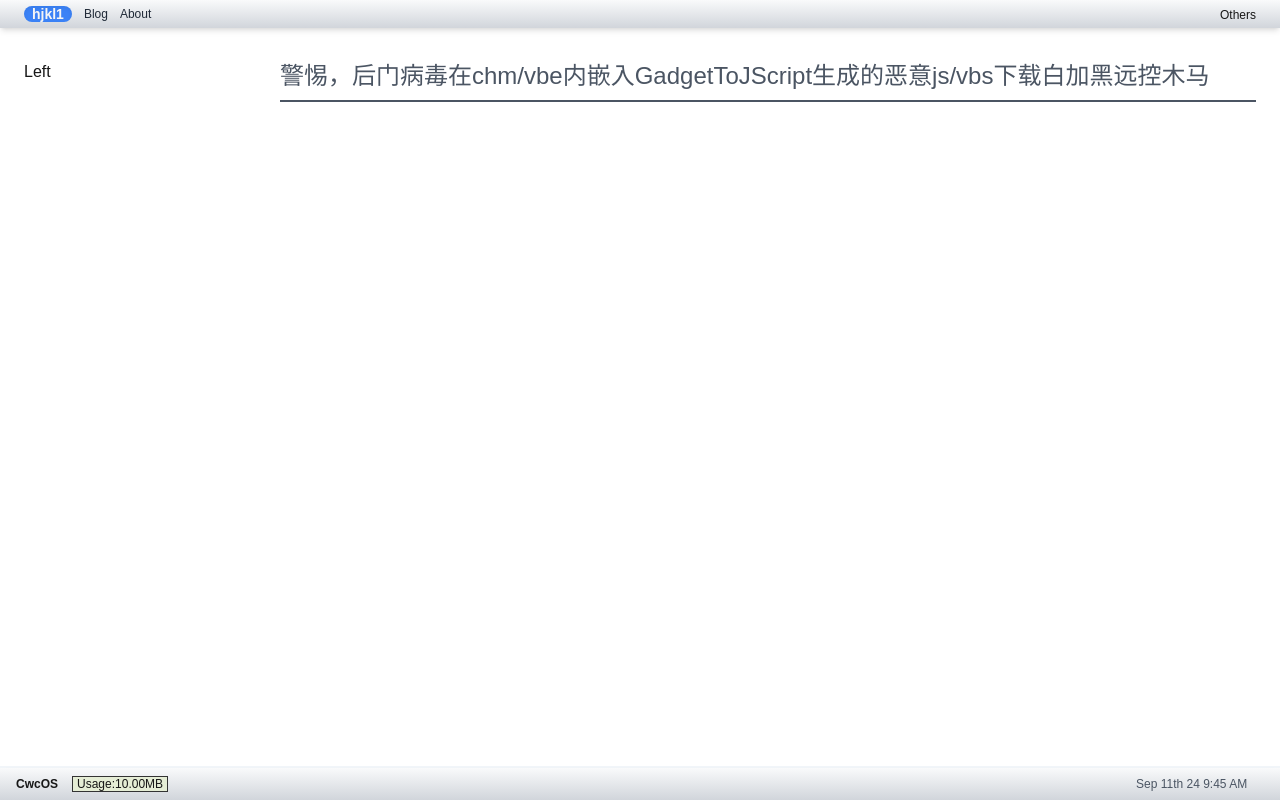
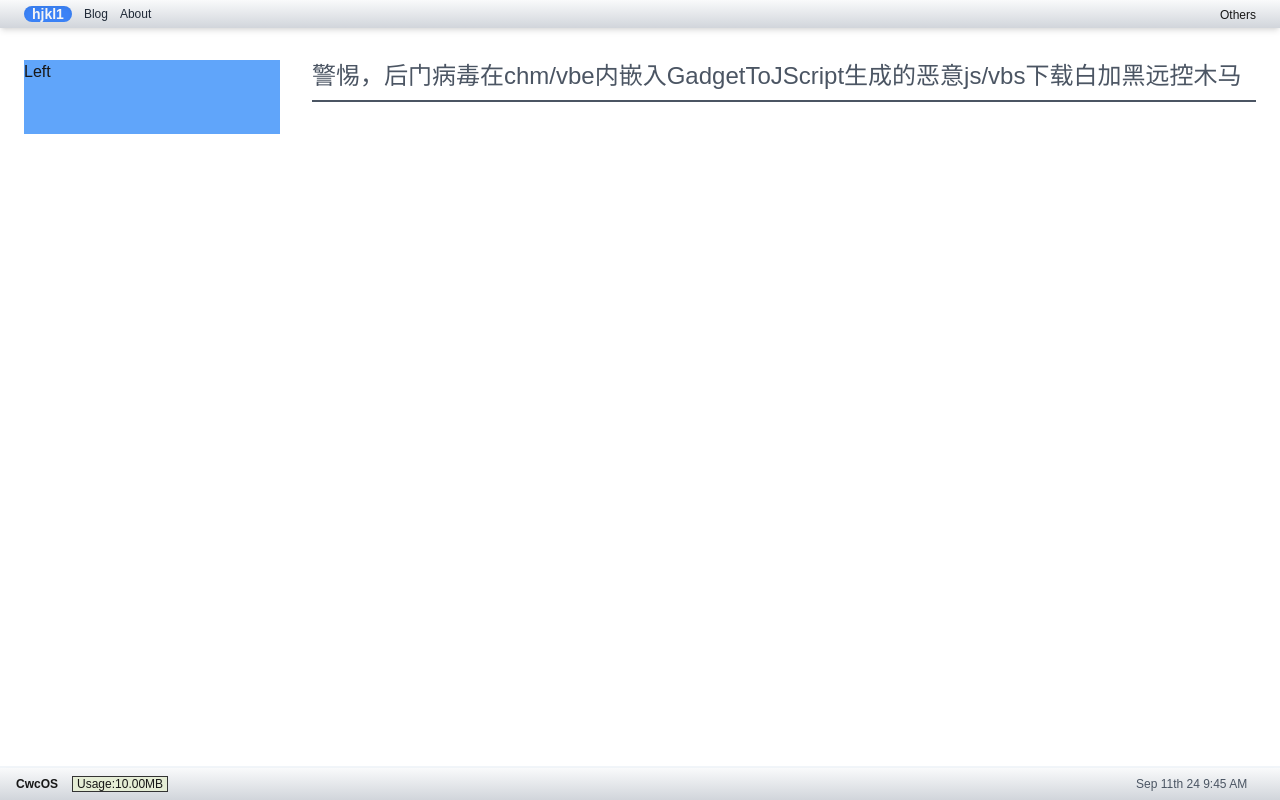
Before and after one commit to hjklchan/hjkl1-nextjs, a Next.js app: page /blog/posts/1 in a window 1280 px wide. Built offline with nearby package versions, Linux system fonts and the light colour scheme; no server answers.

Commit message:
some changes

```diff
--- a/app/blog/posts/[slug]/page.tsx
+++ b/app/blog/posts/[slug]/page.tsx
@@ -37,7 +37,9 @@ export default function PostPage({ params }: { params: { slug: string } }) {
 
     return <>
         <div className="flex w-full my-2">
-            <div className="hidden lg:flex flex-none w-64">Left</div>
+            <div className="hidden lg:flex flex-none bg-blue-400 w-64 mr-8">
+                Left
+            </div>
             <div className="flex-1">
                 <h1 className="text-2xl text-gray-600 border-b-2 overflow-hidden border-gray-600 pb-2">
                     警惕，后门病毒在chm/vbe内嵌入GadgetToJScript生成的恶意js/vbs下载白加黑远控木马
--- a/app/components/Layout/Header.tsx
+++ b/app/components/Layout/Header.tsx
@@ -26,7 +26,7 @@ export default function Header() {
     useEffect(() => {
     }, []);
 
-    return (<header className={"bg-gray-100 sticky top-0 w-full border-b-1 shadow-md bg-gradient-to-b from-gray-50 to-gray-300"}>
+    return (<header className={"z-50 bg-gray-100 sticky top-0 w-full border-b-1 shadow-md bg-gradient-to-b from-gray-50 to-gray-300"}>
         <div className="flex justify-between px-6 items-center">
             <div>
                 <nav className="mx-auto py-1">
```
